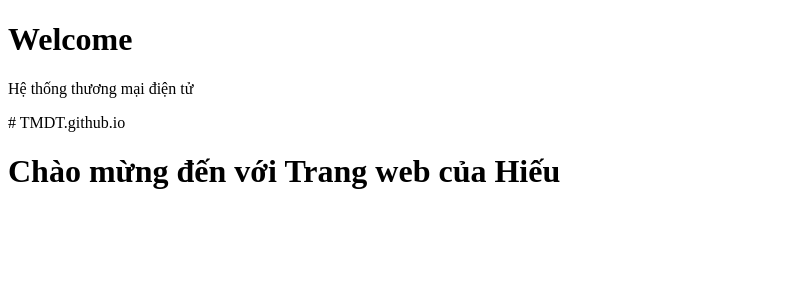
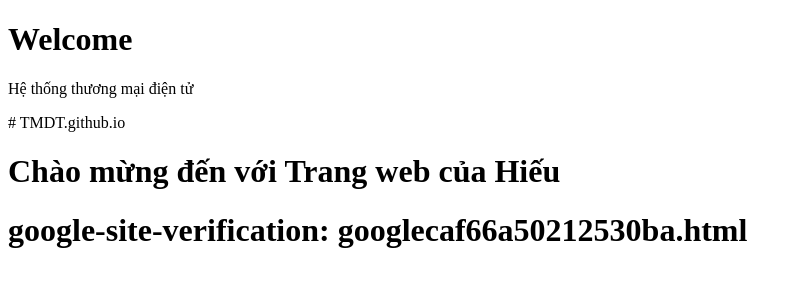
Before and after one commit to hieu1140/TMDT.github.io, a plain HTML site: page index.html in a window 1280 px wide. Shown: the whole page, without its empty margins (0-802 px from the left). Drawn offline with Linux system fonts and the light colour scheme.

Commit message:
Update index.html

```diff
--- a/index.html
+++ b/index.html
@@ -10,3 +10,4 @@
 </html>
 # TMDT.github.io
 <h1>Chào mừng đến với Trang web của Hiếu<h1>
+google-site-verification: googlecaf66a50212530ba.html
```
